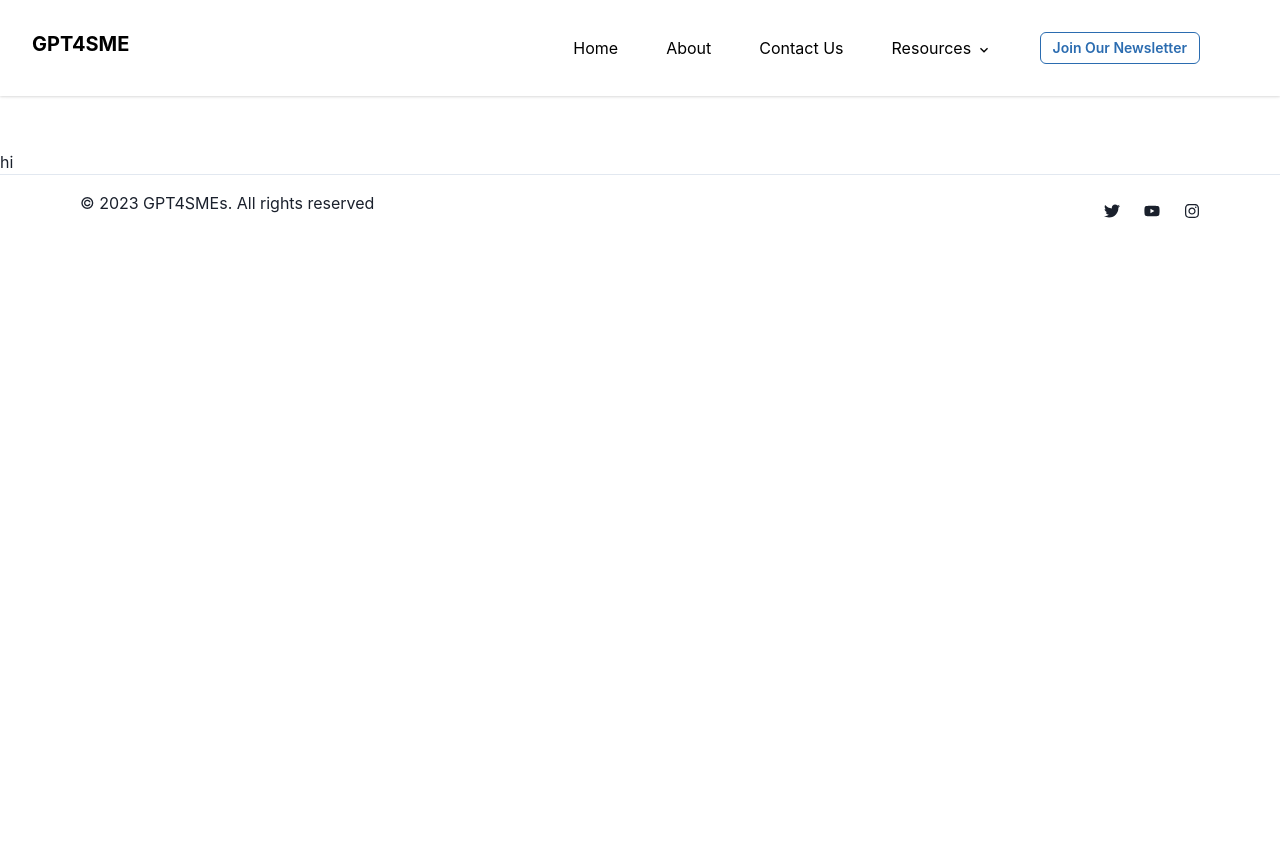
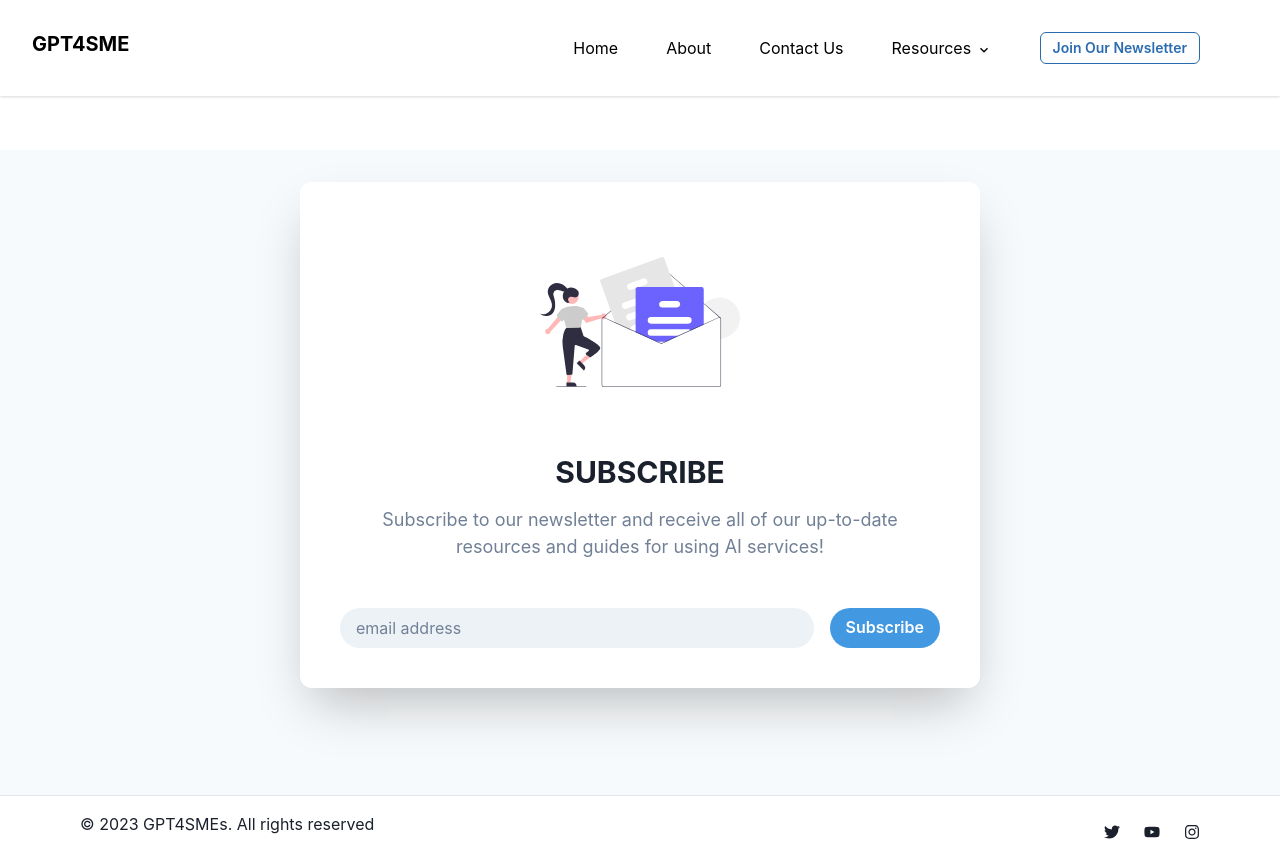
Before and after one commit to checkmateeerree/gpt4sme, a Next.js app: page /newsletter in a window 1280 px wide. Before the commit the page ends 800 px from the top, so only its background shows below. Built offline with nearby package versions, Linux system fonts and the light colour scheme.

Commit message:
added newsletter page

```diff
--- a/pages/newsletter.js
+++ b/pages/newsletter.js
@@ -1,5 +1,153 @@
-export default function ContactUs() {
-    return (
-        <div>hi</div>
-    )
+'use client'
+
+import {
+  Flex,
+  Stack,
+  Heading,
+  Text,
+  Input,
+  Button,
+  Icon,
+  useColorModeValue,
+  createIcon,
+  Image
+} from '@chakra-ui/react'
+
+export default function CardWithIllustration() {
+  return (
+    <Flex
+      minH={'50vh'}
+      align={'center'}
+      justify={'center'}
+      py={8}
+      bg={useColorModeValue('gray.50', 'gray.800')}>
+      <Stack
+        boxShadow={'2xl'}
+        bg={useColorModeValue('white', 'gray.700')}
+        rounded={'xl'}
+        p={10}
+        mb="75px"
+        spacing={8}
+        align={'center'}>
+        <Image src={"/svgs/newsletter.svg"} w="200px" h="200px"/>
+        <Stack align={'center'} spacing={2}>
+          <Heading
+            textTransform={'uppercase'}
+            fontSize={'3xl'}
+            color={useColorModeValue('gray.800', 'gray.200')}>
+            Subscribe
+          </Heading>
+          <Text fontSize={'lg'} color={'gray.500'} maxWidth="600px" textAlign="center">
+            Subscribe to our newsletter and receive all of our up-to-date resources and guides for using AI services!
+          </Text>
+        </Stack>
+        <Stack spacing={4} direction={{ base: 'column', md: 'row' }} w={'full'}>
+          <Input
+            type={'text'}
+            placeholder={'email address'}
+            color={useColorModeValue('gray.800', 'gray.200')}
+            bg={useColorModeValue('gray.100', 'gray.600')}
+            rounded={'full'}
+            border={0}
+            _focus={{
+              bg: useColorModeValue('gray.200', 'gray.800'),
+              outline: 'none',
+            }}
+          />
+          <Button
+            bg={'blue.400'}
+            rounded={'full'}
+            color={'white'}
+            flex={'1 0 auto'}
+            _hover={{ bg: 'blue.500' }}
+            _focus={{ bg: 'blue.500' }}>
+            Subscribe
+          </Button>
+        </Stack>
+      </Stack>
+    </Flex>
+  )
 }
+
+const NotificationIcon = createIcon({
+  displayName: 'Notification',
+  viewBox: '0 0 128 128',
+  path: (
+    <g id="Notification">
+      <rect className="cls-1" x="1" y="45" fill={'#fbcc88'} width="108" height="82" />
+      <circle className="cls-2" fill={'#8cdd79'} cx="105" cy="86" r="22" />
+      <rect className="cls-3" fill={'#f6b756'} x="1" y="122" width="108" height="5" />
+      <path
+        className="cls-4"
+        fill={'#7ece67'}
+        d="M105,108A22,22,0,0,1,83.09,84a22,22,0,0,0,43.82,0A22,22,0,0,1,105,108Z"
+      />
+      <path
+        fill={'#f6b756'}
+        className="cls-3"
+        d="M109,107.63v4A22,22,0,0,1,83.09,88,22,22,0,0,0,109,107.63Z"
+      />
+      <path
+        className="cls-5"
+        fill={'#d6ac90'}
+        d="M93,30l16,15L65.91,84.9a16,16,0,0,1-21.82,0L1,45,17,30Z"
+      />
+      <path
+        className="cls-6"
+        fill={'#cba07a'}
+        d="M109,45,65.91,84.9a16,16,0,0,1-21.82,0L1,45l2.68-2.52c43.4,40.19,41.54,39.08,45.46,40.6A16,16,0,0,0,65.91,79.9l40.41-37.42Z"
+      />
+      <path
+        className="cls-7"
+        fill={'#dde1e8'}
+        d="M93,1V59.82L65.91,84.9a16,16,0,0,1-16.77,3.18C45.42,86.64,47,87.6,17,59.82V1Z"
+      />
+      <path
+        className="cls-8"
+        fill={'#c7cdd8'}
+        d="M74,56c-3.56-5.94-3-10.65-3-17.55a16.43,16.43,0,0,0-12.34-16,5,5,0,1,0-7.32,0A16,16,0,0,0,39,38c0,7.13.59,12-3,18a3,3,0,0,0,0,6H50.41a5,5,0,1,0,9.18,0H74a3,3,0,0,0,0-6ZM53.2,21.37a3,3,0,1,1,3.6,0,1,1,0,0,0-.42.7,11.48,11.48,0,0,0-2.77,0A1,1,0,0,0,53.2,21.37Z"
+      />
+      <path
+        className="cls-3"
+        fill={'#f6b756'}
+        d="M46.09,86.73,3,127H1v-1c6-5.62-1.26,1.17,43.7-40.78A1,1,0,0,1,46.09,86.73Z"
+      />
+      <path
+        className="cls-3"
+        fill={'#f6b756'}
+        d="M109,126v1h-2L63.91,86.73a1,1,0,0,1,1.39-1.49C111,127.85,103.11,120.51,109,126Z"
+      />
+      <path
+        className="cls-8"
+        fill={'#c7cdd8'}
+        d="M93,54.81v5L65.91,84.9a16,16,0,0,1-16.77,3.18C45.42,86.64,47,87.6,17,59.82v-5L44.09,79.9a16,16,0,0,0,21.82,0Z"
+      />
+      <path
+        className="cls-9"
+        fill={'#fff'}
+        d="M101,95c-.59,0-.08.34-8.72-8.3a1,1,0,0,1,1.44-1.44L101,92.56l15.28-15.28a1,1,0,0,1,1.44,1.44C100.21,96.23,101.6,95,101,95Z"
+      />
+      <path
+        className="cls-3"
+        fill={'#f6b756'}
+        d="M56.8,18.38a3,3,0,1,0-3.6,0A1,1,0,0,1,52,20,5,5,0,1,1,58,20,1,1,0,0,1,56.8,18.38Z"
+      />
+      <path
+        className="cls-1"
+        fill={'#fbcc88'}
+        d="M71,42.17V35.45c0-8.61-6.62-16-15.23-16.43A16,16,0,0,0,39,35c0,7.33.58,12-3,18H74A21.06,21.06,0,0,1,71,42.17Z"
+      />
+      <path
+        className="cls-3"
+        fill={'#f6b756'}
+        d="M74,53H36a21.36,21.36,0,0,0,1.86-4H72.14A21.36,21.36,0,0,0,74,53Z"
+      />
+      <path className="cls-3" fill={'#f6b756'} d="M59.59,59a5,5,0,1,1-9.18,0" />
+      <path
+        className="cls-1"
+        fill={'#fbcc88'}
+        d="M74,59H36a3,3,0,0,1,0-6H74a3,3,0,0,1,0,6Z"
+      />
+    </g>
+  ),
+})
--- /dev/null
+++ b/pages/resources/guide.js
@@ -0,0 +1,5 @@
+export default function Guide() {
+    return (
+        <div>hi</div>
+    )
+}
--- /dev/null
+++ b/pages/resources/services.js
@@ -0,0 +1,5 @@
+export default function AIServices() {
+    return (
+        <div>hi</div>
+    )
+}
```
Also changed, not shown: pages/index.js (+0 -14 lines), components/newsletter.js (added), public/svgs/newsletter.svg (added).
